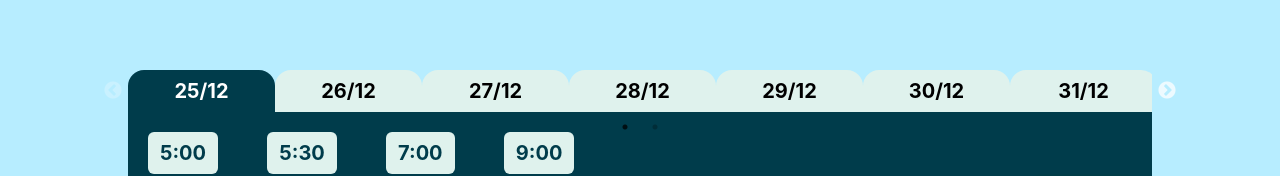
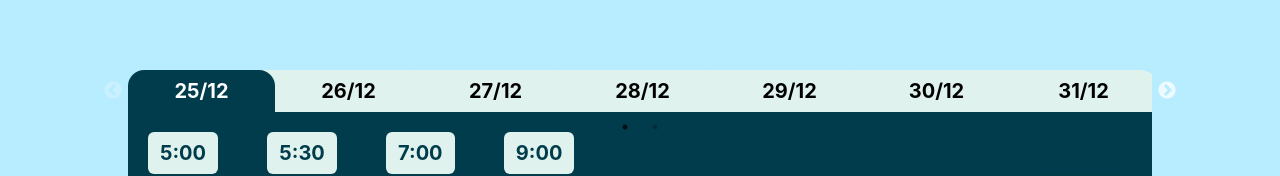
Before and after one commit to nguyendhst/project-movie-ticket-booking, a React (Create React App) app: page /movie-manage/1 in a window 1280 px wide. Shown: the part 1294-1470 px from the top of the page. Built offline with nearby package versions, Linux system fonts and the light colour scheme.

Commit message:
Footer -> footer

```diff
--- a/src/App.js
+++ b/src/App.js
@@ -18,8 +18,8 @@ import ClassifyCustomer from "./pages/ClassifyCustomer/ClassifyCustomer";
 import ManageStaff from "./pages/HumanResource/ManageStaff/manage_staff";
 import ManagerDashboard from "./pages/HumanResource/ManagerDashboard/manager_dashboard";
 import Monitoring from "./pages/Monitoring/monitoring";
-import Header from "./components/Header";
-import Footer from "./components/Footer";
+import Header from "./components/header";
+import Footer from "./components/footer";
 
 function App() {
     return (
--- a/src/pages/Content/Movie/ShowtimeComponents/style.css
+++ b/src/pages/Content/Movie/ShowtimeComponents/style.css
@@ -18,3 +18,8 @@
     display: flex;
     justify-content: flex-end;
 }
+
+.slick-slider {
+    background-color: #DFF2ED;
+    border-radius: 16px;
+}
--- a/src/pages/Customer_Care/CustomerCare.js
+++ b/src/pages/Customer_Care/CustomerCare.js
@@ -2,8 +2,8 @@ import React from "react"
 import { Routes, Route } from 'react-router-dom';
 import { Container, Row } from "react-bootstrap";
 import './CustomerCare.css';
-import Footer from '../../components/Footer';
-import Header from '../../components/Header';
+import Footer from '../../components/footer';
+import Header from '../../components/header';
 import CSKHBanner from "./components/CSKHBanner/CSKHBanner";
 import ContactUs from "./components/ContactUs/ContactUs";
 import CSKHButton from "./components/CSKHButton/CSKHButton";
```
